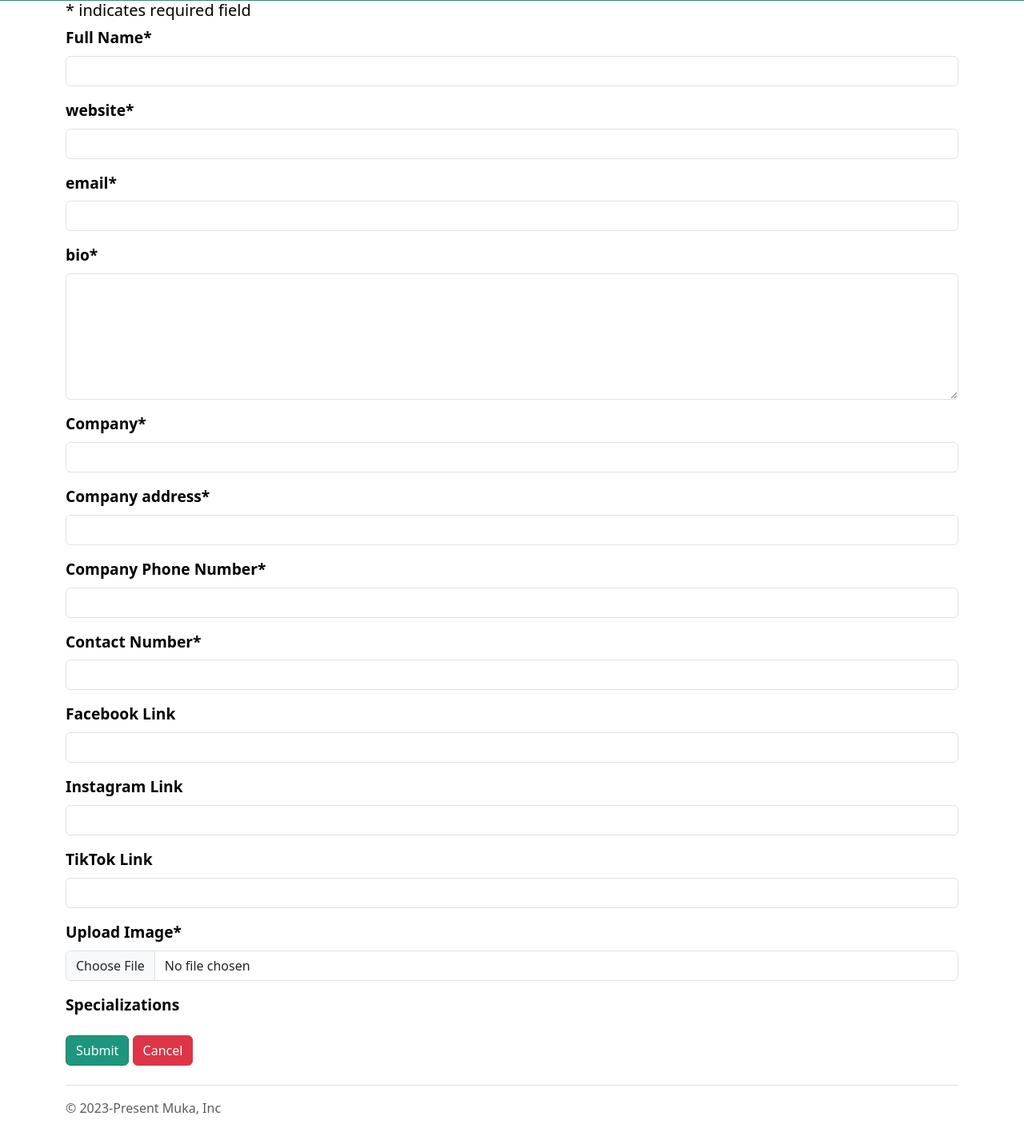
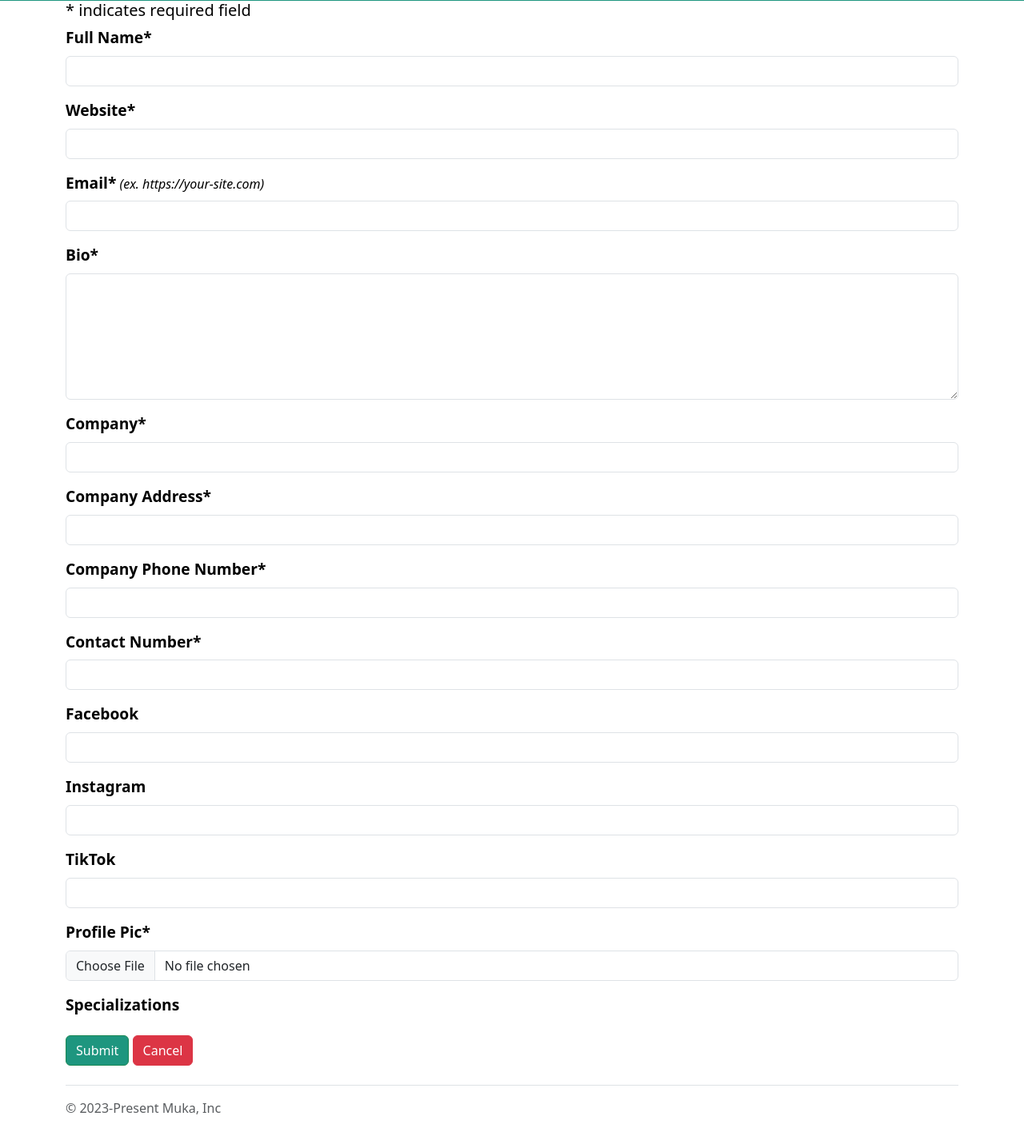
Before and after one commit to Muka-is-home/api, a Django app: template templates/adminapp/user_profile_forms/edit_profile_form.html in a window 1280 px wide. Shown: the part 315-1736 px from the top of the page at 80% size. Run offline with Django 4.2, Linux system fonts and the light colour scheme; the template is opened without the code that fills it, so the values that code supplies are empty.

Commit message:
Update edit_profile_form.html
Improved labels on the edit profile page

```diff
--- a/templates/adminapp/user_profile_forms/edit_profile_form.html
+++ b/templates/adminapp/user_profile_forms/edit_profile_form.html
@@ -13,15 +13,16 @@
       </div>
     </div>
     <div class="mb-3">
-      <label for="website" class="form-label">website*</label>
+      <label for="website" class="form-label">Website*</label>
       <input type="url" class="form-control" id="profile-website" name="website" value="{{ user.website }}" aria-describedby="bioHelp" required>
     </div>
     <div class="mb-3">
-      <label for="email" class="form-label">email*</label>
+      <label for="email" class="form-label">Email*</label>
+      <label><i>(ex. https://your-site.com)</i></label>
       <input type="email" class="form-control" id="profile-email" name="email" value="{{ user.email }}" aria-describedby="emailHelp" required>
     </div>
     <div class="mb-3">
-      <label for="bio" class="form-label">bio*</label>
+      <label for="bio" class="form-label">Bio*</label>
       <textarea class="form-control" id="profile-bio" name="bio" aria-describedby="websiteHelp" rows="6" required>{{ user.bio }}</textarea>
     </div>
     <div class="mb-3">
@@ -29,7 +30,7 @@
       <input type="text" class="form-control" id="profile-company" name="company" value="{{ user.company }}" aria-describedby="companyHelp" required>
     </div>
     <div class="mb-3">
-      <label for="companyAddress" class="form-label">Company address*</label>
+      <label for="companyAddress" class="form-label">Company Address*</label>
       <input type="address" class="form-control" id="profile-address" name="company_address" value="{{ user.company_address }}" aria-describedby="emailHelp" required>
     </div>
     <div class="mb-3">
@@ -41,19 +42,19 @@
       <input type="tel" class="form-control" id="profile-contact-no" name="contact_no" value="{{ user.contact_no }}" aria-describedby="contactNumberHelp" required>
     </div>
     <div class="mb-3">
-      <label for="facebook" class="form-label">Facebook Link</label>
+      <label for="facebook" class="form-label">Facebook</label>
       <input type="url" class="form-control" id="profile-facebook" name="facebook" value="{{ user.facebook|default_if_none:"" }}" aria-describedby="facebookHelp">
     </div>
     <div class="mb-3">
-      <label for="instagram" class="form-label">Instagram Link</label>
+      <label for="instagram" class="form-label">Instagram</label>
       <input type="url" class="form-control" id="profile-instagram" name="instagram" value="{{ user.instagram|default_if_none:"" }}" aria-describedby="instagramHelp">
     </div>
     <div class="mb-3">
-      <label for="tiktok" class="form-label">TikTok Link</label>
+      <label for="tiktok" class="form-label">TikTok</label>
       <input type="url" class="form-control" id="profile-tiktok" name="tiktok" value="{{ user.tiktok|default_if_none:"" }}" aria-describedby="tiktokkHelp">
     </div>
     <div class="mb-3">
-      <label for="formFile" class="form-label">Upload Image*</label>
+      <label for="formFile" class="form-label">Profile Pic*</label>
       <input class="form-control" name="image" type="file" id="formFile">
     </div>
     <div class="mb-3">
```
